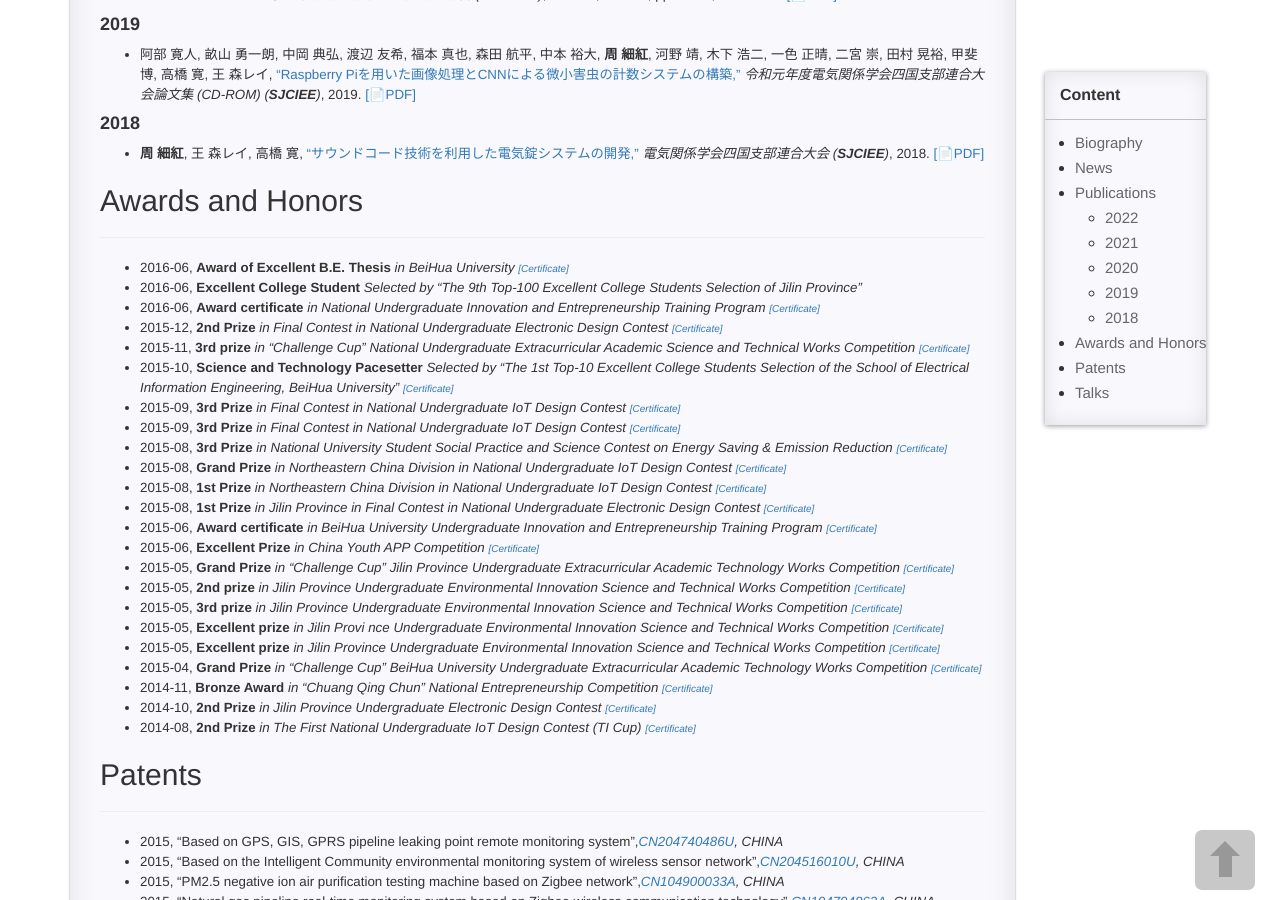
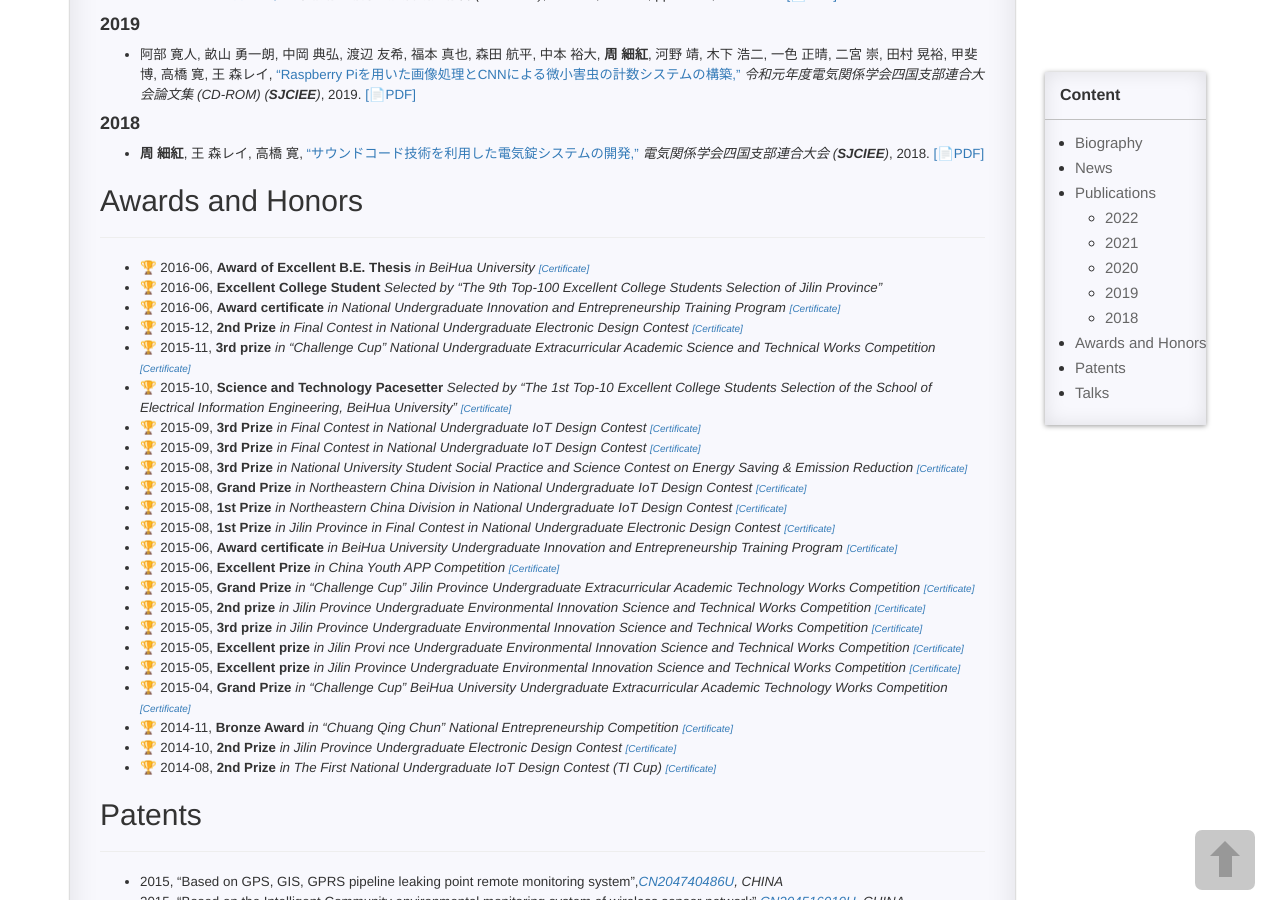
Before and after one commit to XihongZhou/xihongzhou.github.io, a Jekyll site: the page built from pages/1_homepage.md, in a window 1280 px wide and 900 px high, scrolled down 1321 px. Built offline with Jekyll 4.4.1, drawn with Linux system fonts in a browser that asks for light colours; comment, search, counter and statistics services are not loaded.

Commit message:
Update 1_homepage.md

```diff
--- a/pages/1_homepage.md
+++ b/pages/1_homepage.md
@@ -81,29 +81,29 @@ permalink: /homepage/
 
 ---
 
-+ 2016-06, **Award of Excellent B.E. Thesis** *in BeiHua University* [*<font size="1">[Certificate]</font>*](https://xihongzhou.github.io/images/Certificate/2016-06-30_E_B.E_T_BHU.jpg)
-+ 2016-06, **Excellent College Student** *Selected by “The 9th Top-100 Excellent College Students Selection of Jilin Province”*
-+ 2016-06, **Award certificate** *in National Undergraduate Innovation and Entrepreneurship Training Program* [*<font size="1">[Certificate]</font>*](https://xihongzhou.github.io/images/Certificate/2016-06_NU_IETP.jpg)
-+ 2015-12, **2nd Prize** *in Final Contest in National Undergraduate Electronic Design Contest* [*<font size="1">[Certificate]</font>*](https://xihongzhou.github.io/images/Certificate/2015-12_NU_EDC.jpg)
-+ 2015-11, **3rd prize** *in “Challenge Cup” National Undergraduate Extracurricular Academic Science and Technical Works Competition* [*<font size="1">[Certificate]</font>*](https://xihongzhou.github.io/images/Certificate/2015-11_NU_EACTWC_(3P).jpg)
-+ 2015-10, **Science and Technology Pacesetter** *Selected by “The 1st Top-10 Excellent College Students Selection of the School of Electrical Information Engineering, BeiHua University”* [*<font size="1">[Certificate]</font>*](https://xihongzhou.github.io/images/Certificate/2015-10-17_BHU_Top10_ECS.jpg)
-+ 2015-09, **3rd Prize** *in Final Contest in National Undergraduate IoT Design Contest* [*<font size="1">[Certificate]</font>*](https://xihongzhou.github.io/images/Certificate/2015-09_NU_IoT_DC_(1).jpg)
-+ 2015-09, **3rd Prize** *in Final Contest in National Undergraduate IoT Design Contest* [*<font size="1">[Certificate]</font>*](https://xihongzhou.github.io/images/Certificate/2015-09_NU_IoT_DC_(2).jpg)
-+ 2015-08, **3rd Prize** *in National University Student Social Practice and Science Contest on Energy Saving & Emission Reduction* [*<font size="1">[Certificate]</font>*](https://xihongzhou.github.io/images/Certificate/2015-08_NUS_SPSC_ESER.jpg)
-+ 2015-08, **Grand Prize** *in Northeastern China Division in National Undergraduate IoT Design Contest* [*<font size="1">[Certificate]</font>*](https://xihongzhou.github.io/images/Certificate/2015-08_NU_IoT_DC_(GP_NCD).jpg)
-+ 2015-08, **1st Prize** *in Northeastern China Division in National Undergraduate IoT Design Contest* [*<font size="1">[Certificate]</font>*](https://xihongzhou.github.io/images/Certificate/2015-08_NU_IoT_DC_(FP_NCD).jpg)
-+ 2015-08, **1st Prize** *in Jilin Province in Final Contest in National Undergraduate Electronic Design Contest* [*<font size="1">[Certificate]</font>*](https://xihongzhou.github.io/images/Certificate/2015-08_NU_EDC_(FP_JP).jpg)
-+ 2015-06, **Award certificate** *in BeiHua University Undergraduate Innovation and Entrepreneurship Training Program* [*<font size="1">[Certificate]</font>*](https://xihongzhou.github.io/images/Certificate/2015-06_BHU_IETP.jpg)
-+ 2015-06, **Excellent Prize** *in China Youth APP Competition* [*<font size="1">[Certificate]</font>*](https://xihongzhou.github.io/images/Certificate/2015-06-06_APP_(EP).jpg)
-+ 2015-05, **Grand Prize** *in “Challenge Cup” Jilin Province Undergraduate Extracurricular Academic Technology Works Competition* [*<font size="1">[Certificate]</font>*](https://xihongzhou.github.io/images/Certificate/2015-05_PU_EATWC_(GP).jpg)
-+ 2015-05, **2nd prize** *in Jilin Province Undergraduate Environmental Innovation Science and Technical Works Competition* [*<font size="1">[Certificate]</font>*](https://xihongzhou.github.io/images/Certificate/2015-05-16_PU_EISTWC_(2P).jpg)
-+ 2015-05, **3rd prize** *in Jilin Province Undergraduate Environmental Innovation Science and Technical Works Competition* [*<font size="1">[Certificate]</font>*](https://xihongzhou.github.io/images/Certificate/2015-05-16_PU_EISTWC_(3P).jpg)
-+ 2015-05, **Excellent prize** *in Jilin Provi nce Undergraduate Environmental Innovation Science and Technical Works Competition* [*<font size="1">[Certificate]</font>*](https://xihongzhou.github.io/images/Certificate/2015-05-16_PU_EISTWC_(EP)(1).jpg)
-+ 2015-05, **Excellent prize** *in Jilin Province Undergraduate Environmental Innovation Science and Technical Works Competition* [*<font size="1">[Certificate]</font>*](https://xihongzhou.github.io/images/Certificate/2015-05-16_PU_EISTWC_(EP)(2).jpg)
-+ 2015-04, **Grand Prize** *in “Challenge Cup” BeiHua University Undergraduate Extracurricular Academic Technology Works Competition* [*<font size="0.5">[Certificate]</font>*](https://xihongzhou.github.io/images/Certificate/2015-04_BHU_EATWC_(GP).jpg)
-+ 2014-11, **Bronze Award** *in “Chuang Qing Chun” National Entrepreneurship Competition* [*<font size="1">[Certificate]</font>*](https://xihongzhou.github.io/images/Certificate/2014-11_NEC_(Bronze).jpg)
-+ 2014-10, **2nd Prize** *in Jilin Province Undergraduate Electronic Design Contest* [*<font size="1">[Certificate]</font>*](https://xihongzhou.github.io/images/Certificate/2014-10_PU_EDC_(2P).jpg)
-+ 2014-08, **2nd Prize** *in The First National Undergraduate IoT Design Contest (TI Cup)* [*<font size="1">[Certificate]</font>*](https://xihongzhou.github.io/images/Certificate/2014-08_NU_IoT_DC_(2P_NCD).jpg)
++ 🏆 2016-06, **Award of Excellent B.E. Thesis** *in BeiHua University* [*<font size="1">[Certificate]</font>*](https://xihongzhou.github.io/images/Certificate/2016-06-30_E_B.E_T_BHU.jpg)
++ 🏆 2016-06, **Excellent College Student** *Selected by “The 9th Top-100 Excellent College Students Selection of Jilin Province”*
++ 🏆 2016-06, **Award certificate** *in National Undergraduate Innovation and Entrepreneurship Training Program* [*<font size="1">[Certificate]</font>*](https://xihongzhou.github.io/images/Certificate/2016-06_NU_IETP.jpg)
++ 🏆 2015-12, **2nd Prize** *in Final Contest in National Undergraduate Electronic Design Contest* [*<font size="1">[Certificate]</font>*](https://xihongzhou.github.io/images/Certificate/2015-12_NU_EDC.jpg)
++ 🏆 2015-11, **3rd prize** *in “Challenge Cup” National Undergraduate Extracurricular Academic Science and Technical Works Competition* [*<font size="1">[Certificate]</font>*](https://xihongzhou.github.io/images/Certificate/2015-11_NU_EACTWC_(3P).jpg)
++ 🏆 2015-10, **Science and Technology Pacesetter** *Selected by “The 1st Top-10 Excellent College Students Selection of the School of Electrical Information Engineering, BeiHua University”* [*<font size="1">[Certificate]</font>*](https://xihongzhou.github.io/images/Certificate/2015-10-17_BHU_Top10_ECS.jpg)
++ 🏆 2015-09, **3rd Prize** *in Final Contest in National Undergraduate IoT Design Contest* [*<font size="1">[Certificate]</font>*](https://xihongzhou.github.io/images/Certificate/2015-09_NU_IoT_DC_(1).jpg)
++ 🏆 2015-09, **3rd Prize** *in Final Contest in National Undergraduate IoT Design Contest* [*<font size="1">[Certificate]</font>*](https://xihongzhou.github.io/images/Certificate/2015-09_NU_IoT_DC_(2).jpg)
++ 🏆 2015-08, **3rd Prize** *in National University Student Social Practice and Science Contest on Energy Saving & Emission Reduction* [*<font size="1">[Certificate]</font>*](https://xihongzhou.github.io/images/Certificate/2015-08_NUS_SPSC_ESER.jpg)
++ 🏆 2015-08, **Grand Prize** *in Northeastern China Division in National Undergraduate IoT Design Contest* [*<font size="1">[Certificate]</font>*](https://xihongzhou.github.io/images/Certificate/2015-08_NU_IoT_DC_(GP_NCD).jpg)
++ 🏆 2015-08, **1st Prize** *in Northeastern China Division in National Undergraduate IoT Design Contest* [*<font size="1">[Certificate]</font>*](https://xihongzhou.github.io/images/Certificate/2015-08_NU_IoT_DC_(FP_NCD).jpg)
++ 🏆 2015-08, **1st Prize** *in Jilin Province in Final Contest in National Undergraduate Electronic Design Contest* [*<font size="1">[Certificate]</font>*](https://xihongzhou.github.io/images/Certificate/2015-08_NU_EDC_(FP_JP).jpg)
++ 🏆 2015-06, **Award certificate** *in BeiHua University Undergraduate Innovation and Entrepreneurship Training Program* [*<font size="1">[Certificate]</font>*](https://xihongzhou.github.io/images/Certificate/2015-06_BHU_IETP.jpg)
++ 🏆 2015-06, **Excellent Prize** *in China Youth APP Competition* [*<font size="1">[Certificate]</font>*](https://xihongzhou.github.io/images/Certificate/2015-06-06_APP_(EP).jpg)
++ 🏆 2015-05, **Grand Prize** *in “Challenge Cup” Jilin Province Undergraduate Extracurricular Academic Technology Works Competition* [*<font size="1">[Certificate]</font>*](https://xihongzhou.github.io/images/Certificate/2015-05_PU_EATWC_(GP).jpg)
++ 🏆 2015-05, **2nd prize** *in Jilin Province Undergraduate Environmental Innovation Science and Technical Works Competition* [*<font size="1">[Certificate]</font>*](https://xihongzhou.github.io/images/Certificate/2015-05-16_PU_EISTWC_(2P).jpg)
++ 🏆 2015-05, **3rd prize** *in Jilin Province Undergraduate Environmental Innovation Science and Technical Works Competition* [*<font size="1">[Certificate]</font>*](https://xihongzhou.github.io/images/Certificate/2015-05-16_PU_EISTWC_(3P).jpg)
++ 🏆 2015-05, **Excellent prize** *in Jilin Provi nce Undergraduate Environmental Innovation Science and Technical Works Competition* [*<font size="1">[Certificate]</font>*](https://xihongzhou.github.io/images/Certificate/2015-05-16_PU_EISTWC_(EP)(1).jpg)
++ 🏆 2015-05, **Excellent prize** *in Jilin Province Undergraduate Environmental Innovation Science and Technical Works Competition* [*<font size="1">[Certificate]</font>*](https://xihongzhou.github.io/images/Certificate/2015-05-16_PU_EISTWC_(EP)(2).jpg)
++ 🏆 2015-04, **Grand Prize** *in “Challenge Cup” BeiHua University Undergraduate Extracurricular Academic Technology Works Competition* [*<font size="0.5">[Certificate]</font>*](https://xihongzhou.github.io/images/Certificate/2015-04_BHU_EATWC_(GP).jpg)
++ 🏆 2014-11, **Bronze Award** *in “Chuang Qing Chun” National Entrepreneurship Competition* [*<font size="1">[Certificate]</font>*](https://xihongzhou.github.io/images/Certificate/2014-11_NEC_(Bronze).jpg)
++ 🏆 2014-10, **2nd Prize** *in Jilin Province Undergraduate Electronic Design Contest* [*<font size="1">[Certificate]</font>*](https://xihongzhou.github.io/images/Certificate/2014-10_PU_EDC_(2P).jpg)
++ 🏆 2014-08, **2nd Prize** *in The First National Undergraduate IoT Design Contest (TI Cup)* [*<font size="1">[Certificate]</font>*](https://xihongzhou.github.io/images/Certificate/2014-08_NU_IoT_DC_(2P_NCD).jpg)
 
 ## Patents
 
```
